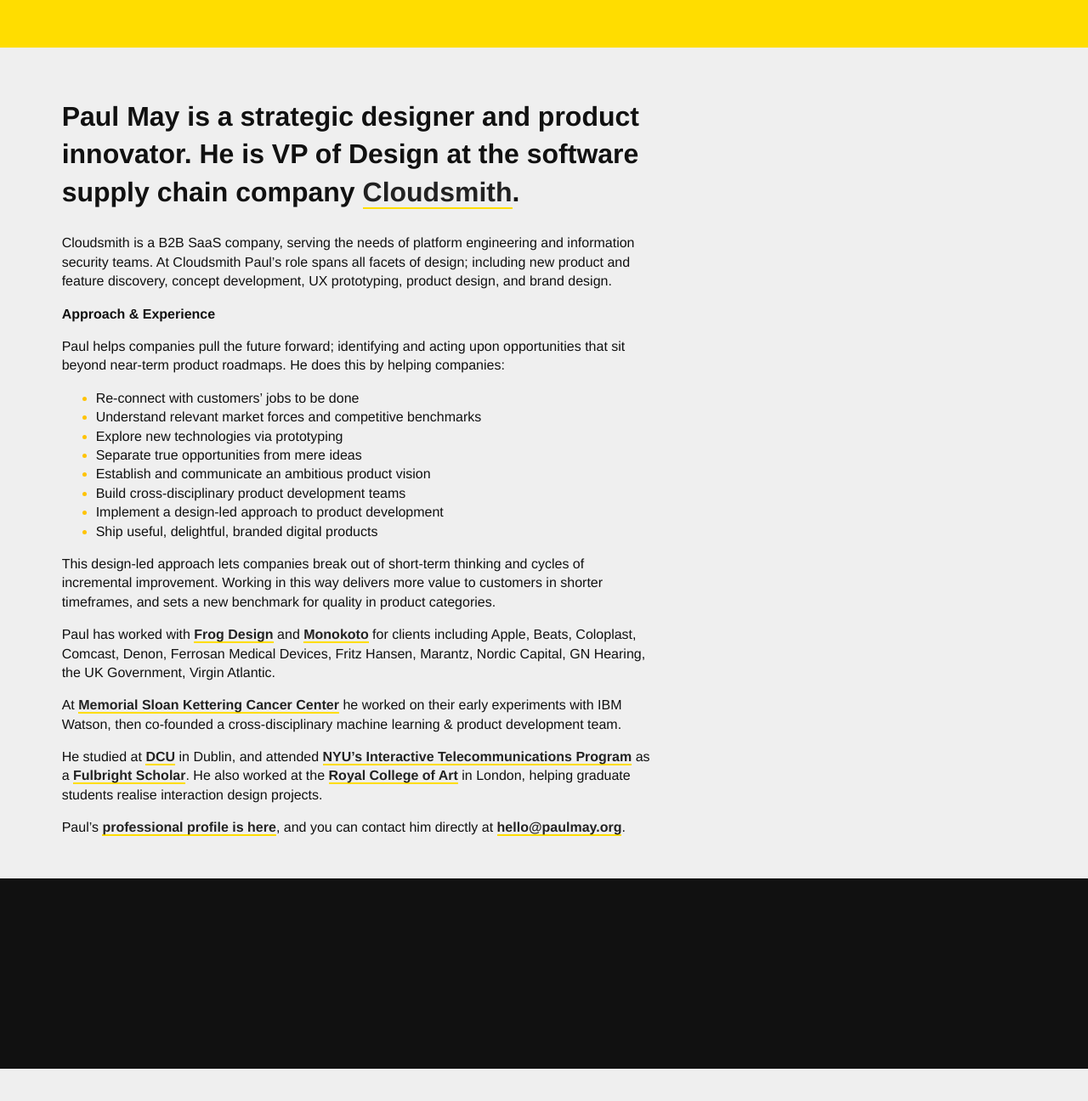
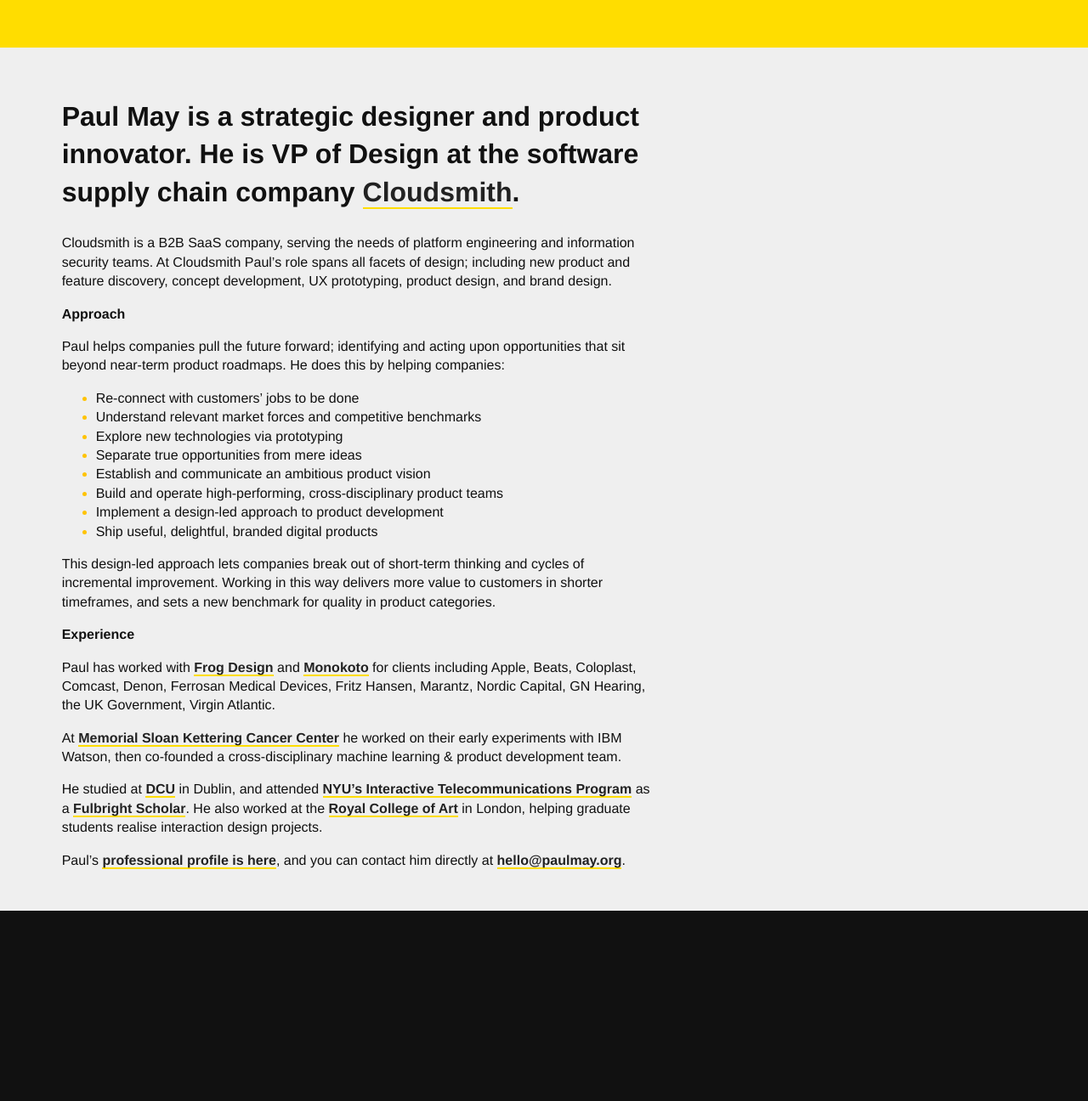
Before and after one commit to paulmmay/paulmay.org, a Jekyll site: the page built from index.md, in a window 1280 px wide. Shown: the whole page at 85% size. Built offline with Jekyll 4.4.1, drawn with Linux system fonts in a browser that asks for light colours; before the commit the page ends 1258 px from its top, so only the background shows below that.

Commit message:
home tweak

```diff
--- a/index.md
+++ b/index.md
@@ -15,11 +15,13 @@ Paul helps companies pull the future forward; identifying and acting upon opport
 * Explore new technologies via prototyping
 * Separate true opportunities from mere ideas
 * Establish and communicate an ambitious product vision
-* Build cross-disciplinary product development teams
+* Build and operate high-performing, cross-disciplinary product teams
 * Implement a design-led approach to product development
 * Ship useful, delightful, branded digital products
 
 This design-led approach lets companies break out of short-term thinking and cycles of incremental improvement. Working in this way delivers more value to customers in shorter timeframes, and sets a new benchmark for quality in product categories.
+
+### Experience
 
 Paul has worked with [Frog Design](https://frogdesign.com) and [Monokoto](https://monokoto.com) for clients including Apple, Beats, Coloplast, Comcast, Denon, Ferrosan Medical Devices, Fritz Hansen, Marantz, Nordic Capital, GN Hearing, the UK Government, Virgin Atlantic.
 
```
Also changed, not shown: other parts of index.md (+1 -1 lines), about.md (deleted, +0 -6 lines), 3 other files.
